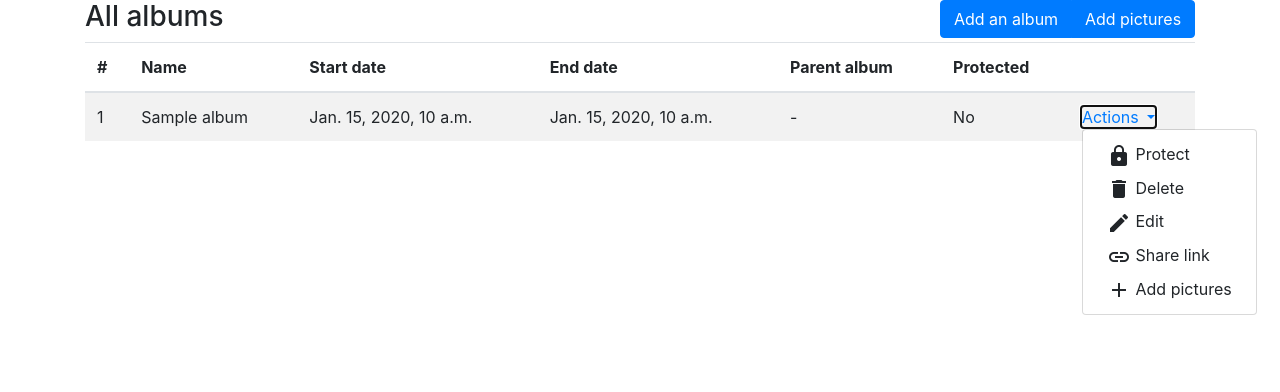
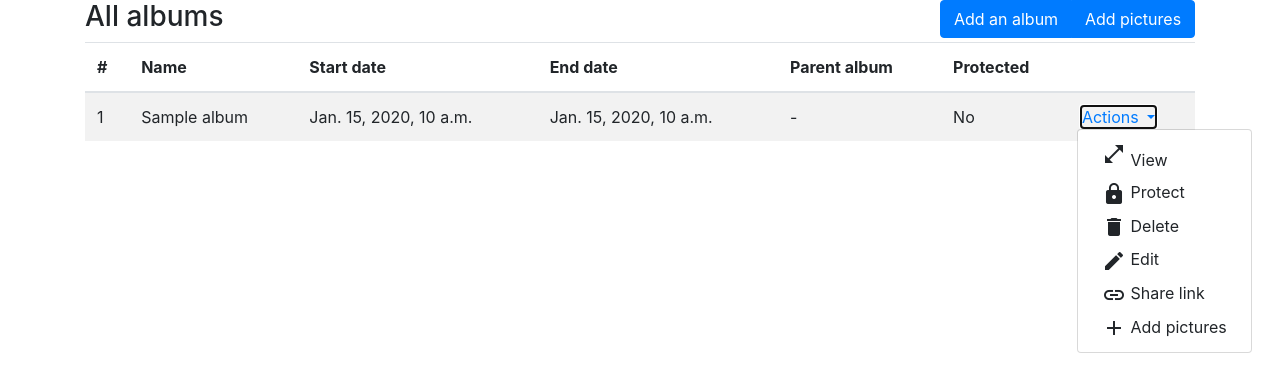
Before and after one commit to bastantoine/django-picture-gallery, a Django app: template apps/gallery_admin/templates/gallery_admin/home.html in a window 1280 px wide, after a click on "Actions". Shown: the top 392 px of the page. Run offline with Django 3.2, Linux system fonts and the light colour scheme; the template is opened without the code that fills it: most values are stand-ins (such as "Sample title", 1, 10 or a date in 2020); parts of the project's set-up code (start-up, migrations or seed data) failed here and were passed over; some libraries are stand-ins or nearby versions.

Commit message:
Added link to the album from the admin home

```diff
--- a/apps/gallery_admin/templates/gallery_admin/home.html
+++ b/apps/gallery_admin/templates/gallery_admin/home.html
@@ -44,6 +44,7 @@
                                     Actions
                                 </a>
                                 <div class="dropdown-menu" aria-labelledby="dropdown_album_actions">
+                                    <a class="dropdown-item" href="{% url 'viewer:album_id' album.id %}" target="_blank" rel="noopener noreferrer"><span class="material-icons">open_in_full</span> View</a>
                                     <a class="dropdown-item" href="{% url 'gallery_admin:toggle_protection_album' album.id %}">
                                         {% if album.is_protected %}
                                         <span class="material-icons dropdown-actions-item">lock_open</span> <span class="dropdown-actions-items">Unprotect</span>
```
